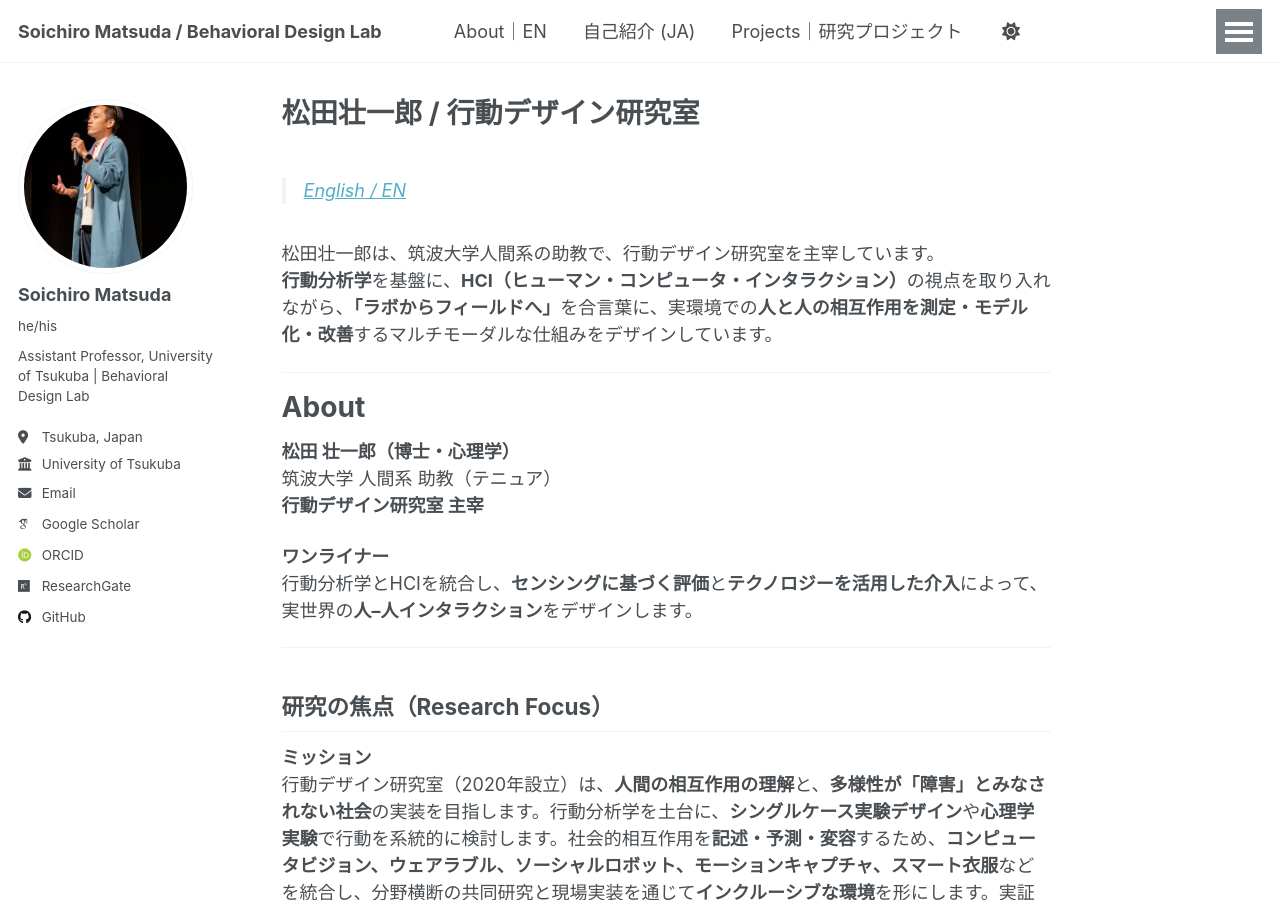
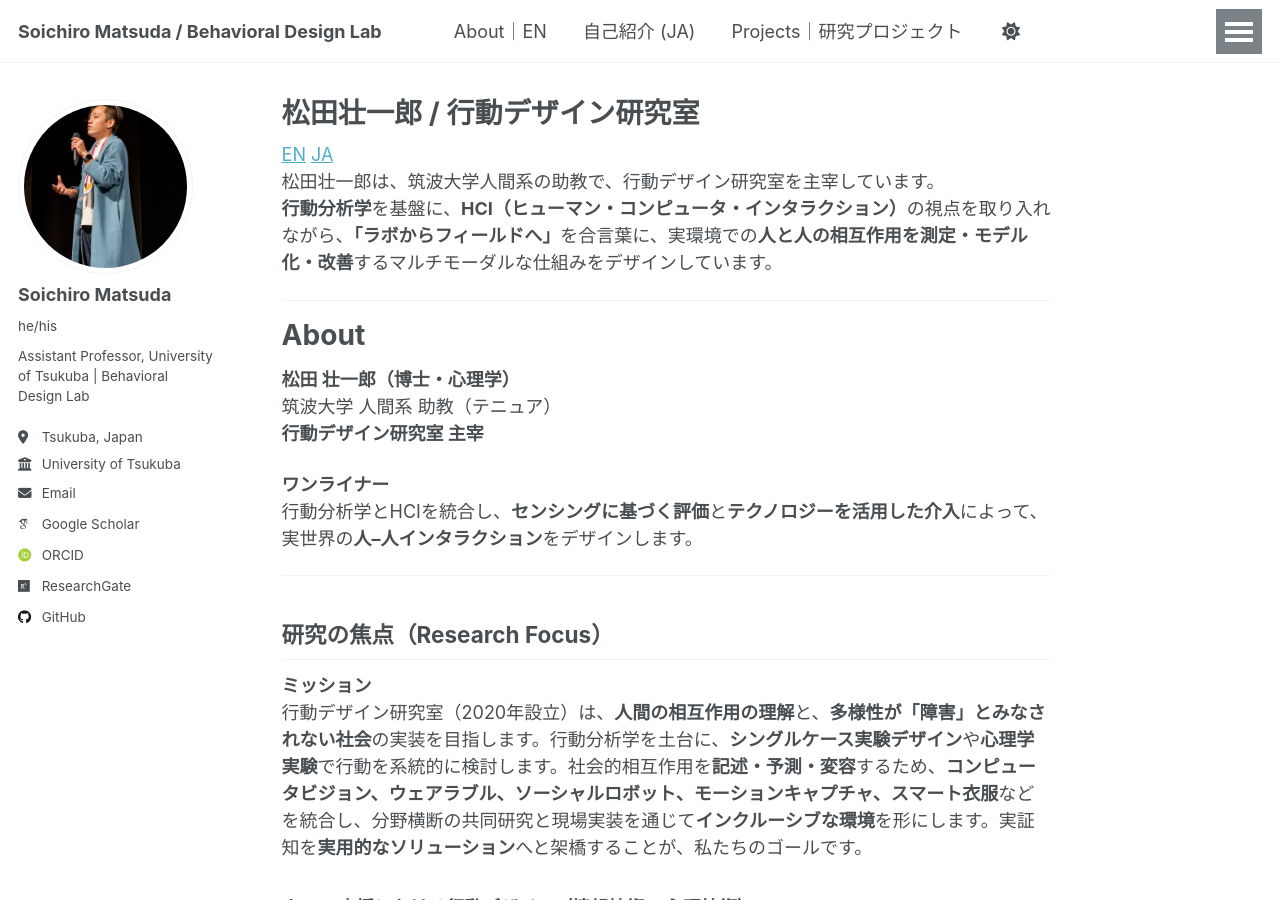
Before and after one commit to BehavioralDesignerMatsuda/BehavioralDesignerMatsuda.github.io, a Jekyll site: the page built from _pages/about-ja.md, in a window 1280 px wide and 900 px high. Built offline with Jekyll 4.4.1, drawn with Linux system fonts in a browser that asks for light colours; some web fonts are replaced; a script that is not in the unit is left out.

Commit message:
Update about-ja.md

```diff
--- a/_pages/about-ja.md
+++ b/_pages/about-ja.md
@@ -6,8 +6,8 @@ author_profile: true
 redirect_from:
   - /ja/about.html
 ---
-{%- assign en_url = page.url | replace_first: '/ja/about/', '/about/' -%}
-> [English / EN]({{ en_url | relative_url }})
+{% include lang-toggle.html %}
+
 
 <!-- ここから本文（日本語のAbout） -->
 松田壮一郎は、筑波大学人間系の助教で、行動デザイン研究室を主宰しています。
```
